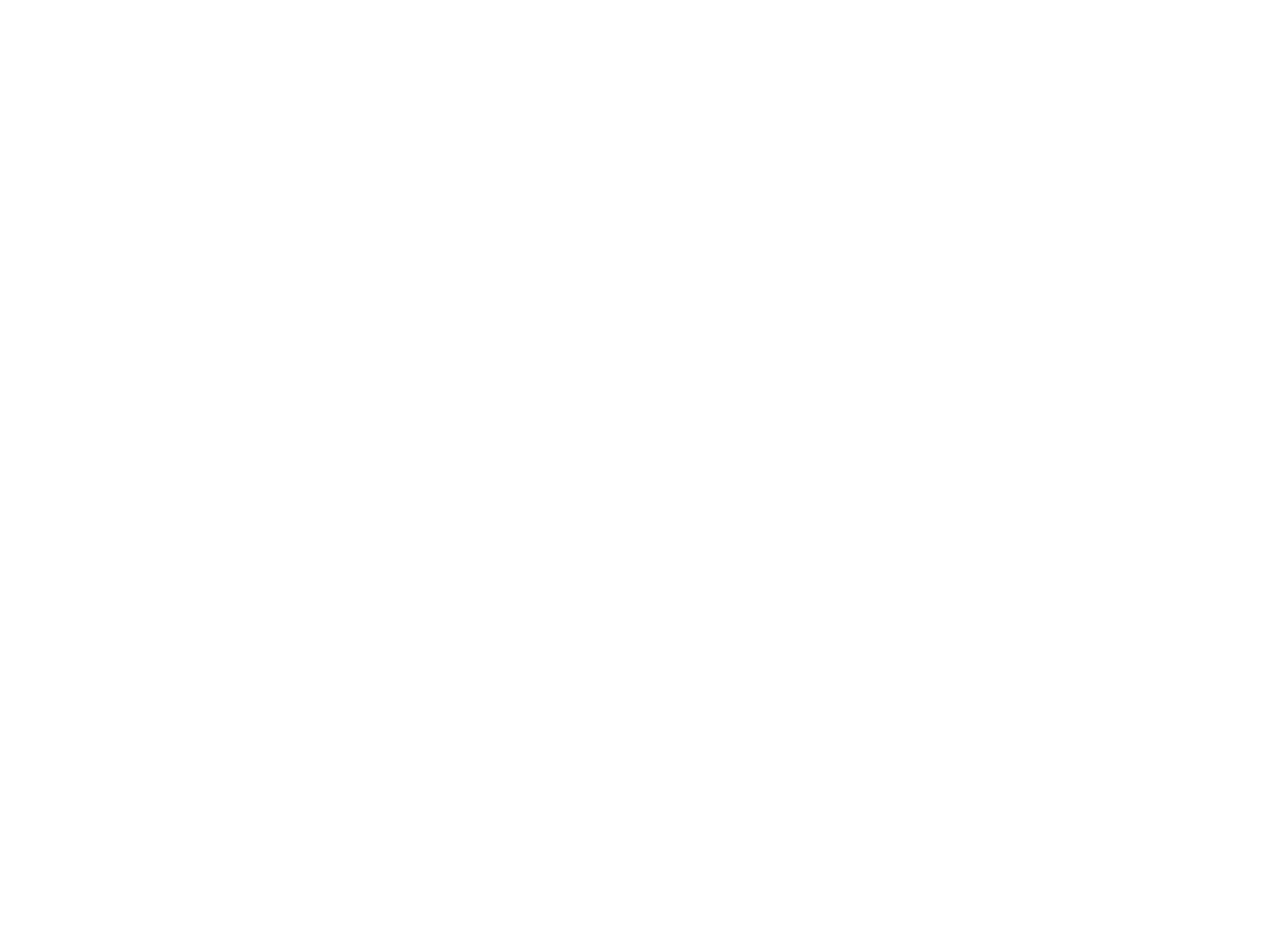
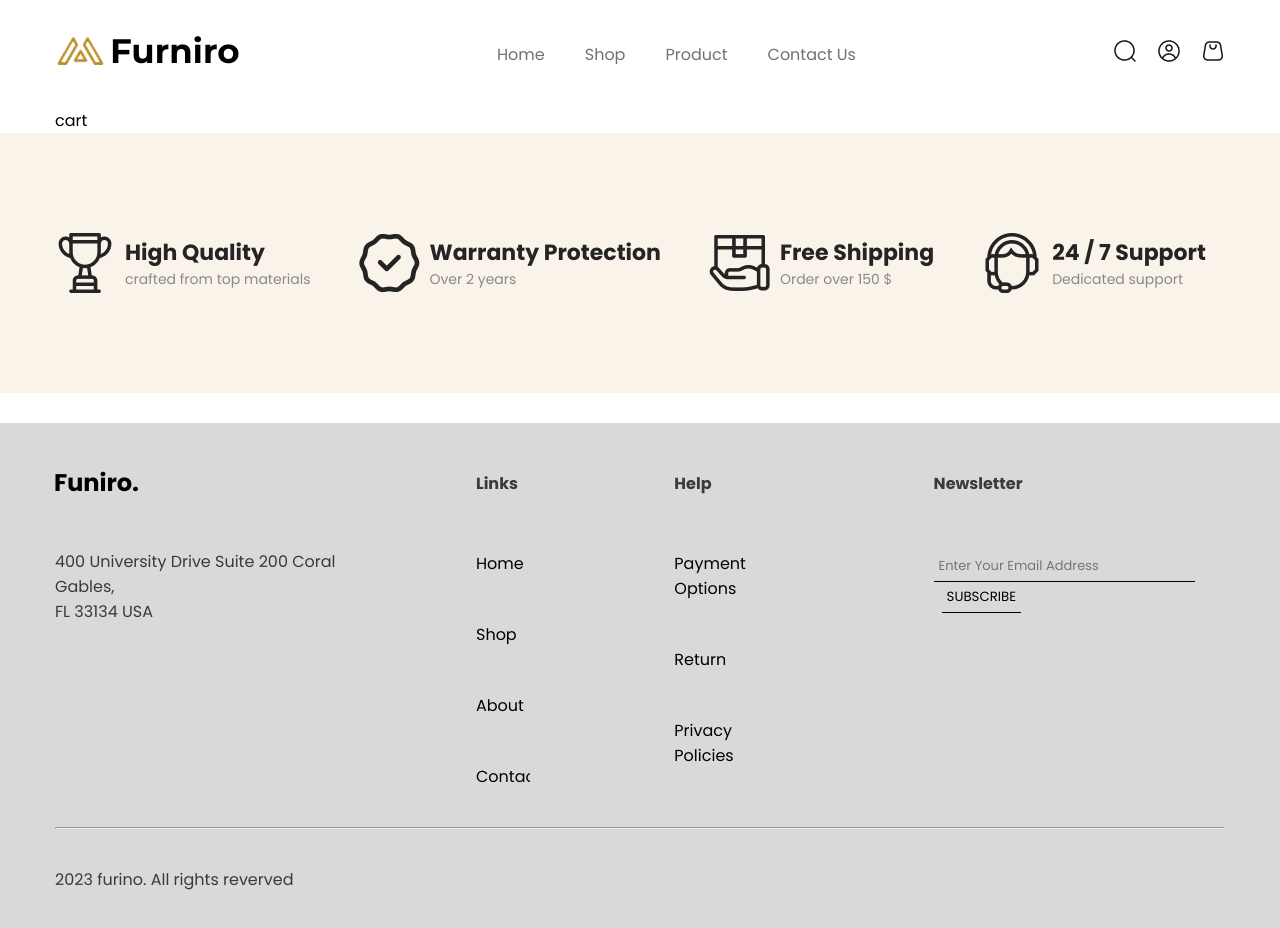
Before and after one commit to Mohsin-Hashmi/e-commerce-app, a React (Vite) app in the folder e-commerce-frontend/: page /cart in a window 1280 px wide. Before the commit this address had no page. Before the commit the page ends 800 px from the top, so only its background shows below. Built offline with nearby package versions, Linux system fonts and the light colour scheme.

Commit message:
Developing the cart page

```diff
--- a/e-commerce-frontend/src/App.jsx
+++ b/e-commerce-frontend/src/App.jsx
@@ -7,6 +7,7 @@
 import appStore from "./utils/appStore";
 import { Provider } from "react-redux";
 import ProductDetail from "./pages/ProductDetailPage/ProductDetail";
+import Cart from "./pages/CartPage/Cart";
 // import ProdectedRoute from "./context/ProtectedRoute";
 // import { AuthProvider } from "./context/AuthContext";
 function App() {
@@ -24,6 +25,7 @@
             <Route path="/contact-us" element={<ContactUs />} />
             <Route path="/products" element={<Product />} />
             <Route path="/products-detail/:id" element={<ProductDetail />} />
+            <Route path="/cart" element={<Cart />} />
           </Routes>
         </BrowserRouter>
       </Provider>
--- /dev/null
+++ b/e-commerce-frontend/src/pages/CartPage/Cart.jsx
@@ -0,0 +1,20 @@
+import Header from "../../components/Header/Header";
+import Footer from "../../components/Footer/Footer";
+import OurServices from "../../components/OurServices/OurServices";
+import './Cart.css';
+const Cart = () => {
+  return (
+    <>
+      <Header />
+      <section>
+        <div className="container">
+          <p>cart</p>
+        </div>
+      </section>
+      <OurServices />
+      <Footer />
+    </>
+  );
+};
+
+export default Cart;
--- a/e-commerce-frontend/src/pages/ProductDetailPage/ProductDetail.css
+++ b/e-commerce-frontend/src/pages/ProductDetailPage/ProductDetail.css
@@ -94,7 +94,11 @@
   width: 100%;
   height: 300px;
   display: block;
+  transition: transform 0.3s ease-in-out;
 }
+.relatedProductCard:hover img {
+    transform: scale(1.1); /* Slight zoom on hover */
+  }
 .relatedProductDetail{
     padding: 16px 20px 30px 16px;
     background-color: #f4f5f7;
--- a/e-commerce-frontend/src/pages/ProductDetailPage/ProductDetail.jsx
+++ b/e-commerce-frontend/src/pages/ProductDetailPage/ProductDetail.jsx
@@ -46,7 +46,7 @@
                 Wood Type: {product.wood_type}
               </p>
               <p className="selectedProductPrice">Price: ${product.price}</p>
-              <Link to="" className="addToCartBtn">
+              <Link to="/cart" className="addToCartBtn">
                 Add to Cart
               </Link>
             </div>
--- a/e-commerce-frontend/src/pages/ProductPage/Product.css
+++ b/e-commerce-frontend/src/pages/ProductPage/Product.css
@@ -10,11 +10,16 @@
   width: 100%;
   border-radius: 10px;
 }
+
 .productImage {
   width: 302px;
   height: 377px;
+  transition: transform 0.3s ease-in-out;
 }
+.productCard:hover img {
+  transform: scale(1.1); /* Slight zoom on hover */
 
+}
 .productDetail {
   padding: 16px 20px 30px 16px;
   background-color: #f4f5f7;
```
Also changed, not shown: e-commerce-frontend/src/pages/CartPage/Cart.css (added).
